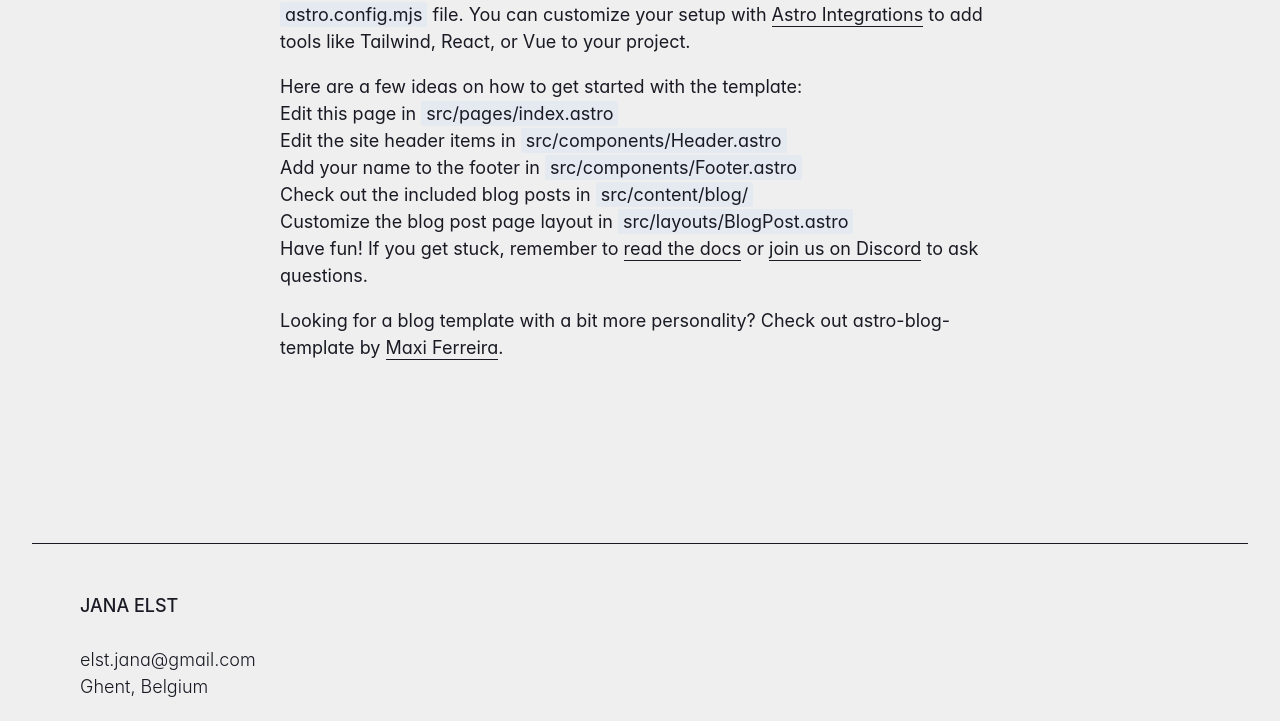
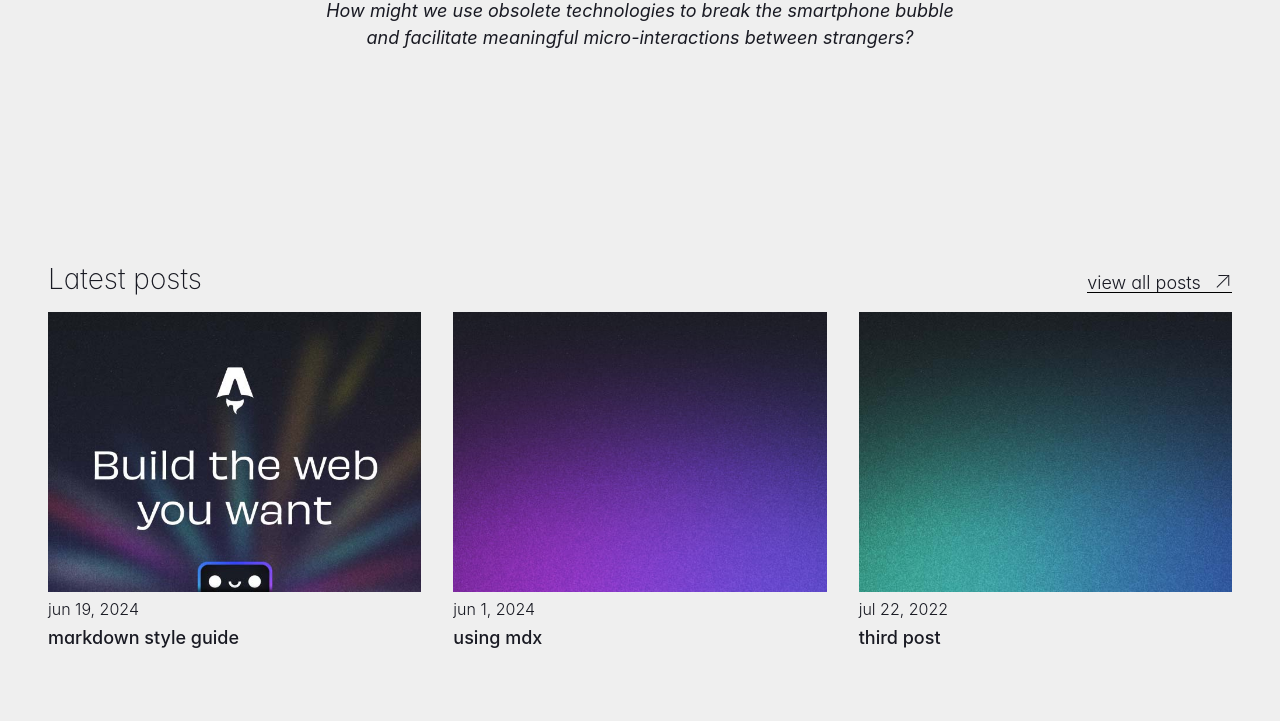
Before and after one commit to Jana-Elst/passionProject, an Astro site in the folder blog/: page / in a window 1280 px wide. Shown: the part 444-1165 px from the top of the page. Built offline with nearby package versions, Linux system fonts and the light colour scheme; Astro itself is replaced by a stand-in of ours; a web font is replaced by a local one.

Commit message:
redesign homepage with new hero section, blog post listing, and reusable button components.

```diff
--- /dev/null
+++ b/blog/src/components/BlogCard.astro
@@ -0,0 +1,57 @@
+---
+const { post } = Astro.props;
+import { Image } from "astro:assets";
+import FormattedDate from "../components/FormattedDate.astro";
+---
+
+<style>
+    a::after {
+        background-color: transparent;
+    }
+
+    .title {
+        font-size: var(--fs-1);
+        font-weight: 500;
+        line-height: normal;
+        text-transform: lowercase;
+    }
+
+    .date {
+        font-size: var(--fs-0);
+        font-style: normal;
+        font-weight: 300;
+        line-height: normal;
+
+        display: flex;
+        flex-wrap: wrap;
+        flex-direction: row;
+        text-transform: lowercase;
+
+        margin-bottom: 0.5rem;
+    }
+
+    img {
+        aspect-ratio: 4/3;
+        object-fit: cover;
+
+        transition: all 0.3s ease-in-out;
+    }
+
+    a:hover img {
+        filter: blur(2px); /* Apply blur effect */
+        opacity: 0.75; /* Slight transparency */
+    }
+</style>
+<a href={`${import.meta.env.BASE_URL}/blog/${post.id}/`}>
+    {
+        post.data.heroImage && (
+            <Image width={720} height={360} src={post.data.heroImage} alt="" />
+        )
+    }
+
+    <p class="date">
+        <FormattedDate date={post.data.pubDate} />
+    </p>
+
+    <h4 class="title">{post.data.title}</h4>
+</a>
--- /dev/null
+++ b/blog/src/components/BlogList.astro
@@ -0,0 +1,68 @@
+---
+interface Props {
+    posts: any[];
+}
+
+const { posts } = Astro.props;
+
+import BlogCard from "./BlogCard.astro";
+---
+
+<style>
+    li + li {
+        margin-top: 3rem;
+    }
+
+    .container-year {
+        display: flex;
+        gap: var(--space-2xs);
+        margin-bottom: var(--space-2xs);
+        align-items: center;
+    }
+
+    .divider {
+        border-radius: 100px;
+        margin: 3px 0px;
+        flex-grow: 2;
+        height: 1px;
+        background-color: transparent;
+    }
+
+    .year {
+        font-weight: 100;
+        font-size: var(--fs-3);
+    }
+
+    .container-year + ul {
+        margin-bottom: var(--space-xl);
+    }
+
+    @media screen and (min-width: 41rem) {
+        ul {
+            display: grid;
+            grid-template-columns: repeat(2, 1fr);
+            column-gap: var(--space-s);
+            row-gap: var(--space-l);
+        }
+
+        li + li {
+            margin-top: 0rem;
+        }
+    }
+
+    @media screen and (min-width: 66rem) {
+        ul {
+            grid-template-columns: repeat(3, 1fr);
+        }
+    }
+</style>
+
+<ul class="list">
+    {
+        posts.map((post) => (
+            <li>
+                <BlogCard post={post} />
+            </li>
+        ))
+    }
+</ul>
--- /dev/null
+++ b/blog/src/components/Button.astro
@@ -0,0 +1,175 @@
+---
+const { btnText, btnURL, btnFunction } = Astro.props;
+---
+
+<style>
+    div {
+        margin: 1rem 0;
+        font-weight: 300;
+    }
+
+    div a {
+        text-decoration: none;
+        color: var(--text-color);
+    }
+
+    a::after {
+        background-color: transparent;
+    }
+
+    .btn--back::before {
+        font-family: Inter;
+        content: "←";
+        padding-right: 0.5rem;
+    }
+
+    .btn--link {
+        /* border-bottom: 1px solid black;
+        padding-bottom: 0.1rem; */
+    }
+
+    .btn--link::after {
+        font-family: Inter;
+        content: "↗︎";
+        padding-left: 0.5rem;
+        font-size: 1.5rem;
+        font-weight: 200;
+
+        /* Reset global a::after styles */
+        position: static;
+        width: auto;
+        height: auto;
+        transform: none;
+        background-color: transparent;
+    }
+
+    .btn--top,
+    .btn--back {
+        background-color: transparent;
+        padding: 0;
+        color: var(--text-color);
+        font-weight: 300;
+        font-size: var(--fs-1);
+        border: none;
+    }
+
+    .btn--top {
+        /* border-bottom: 1px solid black; */
+        padding-bottom: 0.1rem;
+    }
+
+    .container__btn---link {
+        position: relative;
+        outline: none !important;
+        transition: 0.3s ease;
+    }
+
+    .container__btn---link::after {
+        content: "";
+        background-color: black;
+        position: absolute;
+        bottom: 0;
+        right: 0%;
+        height: 1px;
+        width: 100%;
+        /* transition: 0.2s; */
+    }
+
+    .container__btn---link:hover::after,
+    .container__btn---link:focus::after {
+        animation: line 1.2s ease;
+        animation-direction: normal;
+    }
+
+    .btn--back {
+        /* Additional styling */
+        position: relative;
+        outline: none !important;
+        transition: 1.2s;
+    }
+
+    .btn--back::after {
+        content: "";
+        background-color: black;
+        position: absolute;
+        bottom: 0;
+        right: 0;
+        height: 1px;
+        width: 0;
+        transition: 0.2s;
+    }
+
+    .btn--back:hover::after,
+    .btn--back:focus::after {
+        width: 100%;
+    }
+
+    @keyframes line {
+        0% {
+            width: 100%;
+            right: 0%;
+        }
+        25% {
+            width: 0%;
+            right: 0%;
+        }
+        50% {
+            width: 0%;
+            right: 100%;
+        }
+
+        75% {
+            width: 100%;
+            right: 0%;
+        }
+
+        100% {
+            width: 100%;
+            right: 0%;
+        }
+    }
+</style>
+
+<div>
+    {
+        btnFunction === "back" ? (
+            <button class="btn--back">{btnText}</button>
+        ) : btnFunction === "link" ? (
+            <span class="container__btn---link">
+                <a class="btn--link" href={btnURL} target="_blank">
+                    {btnText}
+                </a>
+            </span>
+        ) : btnFunction === "link-internal" ? (
+            <span class="container__btn---link">
+                <a class="btn--link" href={btnURL}>
+                    {btnText}
+                </a>
+            </span>
+        ) : btnFunction === "top" ? (
+            <div class="container__btn---link">
+                <button class="btn--top">{btnText}</button>
+            </div>
+        ) : (
+            <a href={btnURL}>{btnText}</a>
+        )
+    }
+</div>
+
+<script>
+    document.addEventListener("DOMContentLoaded", () => {
+        const buttonTop = document.querySelector(".btn--top");
+        const buttonBack = document.querySelector(".btn--back");
+
+        const handleScrollToTop = () => {
+            window.scrollTo({ top: 0, behavior: "smooth" });
+        };
+
+        const handleBack = () => {
+            window.history.back();
+        };
+
+        buttonTop?.addEventListener("click", handleScrollToTop);
+        buttonBack?.addEventListener("click", handleBack);
+    });
+</script>
--- a/blog/src/pages/index.astro
+++ b/blog/src/pages/index.astro
@@ -1,49 +1,90 @@
 ---
-import BaseHead from '../components/BaseHead.astro';
-import Footer from '../components/Footer.astro';
-import Header from '../components/Header.astro';
-import { SITE_DESCRIPTION, SITE_TITLE } from '../consts';
+import BaseHead from "../components/BaseHead.astro";
+import Footer from "../components/Footer.astro";
+import Header from "../components/Header.astro";
+import BlogList from "../components/BlogList.astro";
+
+import { SITE_DESCRIPTION, SITE_TITLE } from "../consts";
+import Button from "../components/Button.astro";
+
+import { getCollection } from "astro:content";
+
+const posts = (await getCollection("blog"))
+	.sort((a, b) => b.data.pubDate.valueOf() - a.data.pubDate.valueOf())
+	.slice(0, 3);
 ---
 
 <!doctype html>
 <html lang="en">
-	<head>
-		<BaseHead title={SITE_TITLE} description={SITE_DESCRIPTION} />
-	</head>
+	<style>
+		.hero {
+			display: grid;
+			grid-template-columns: 1fr;
+			grid-template-rows: 65vh;
+			align-items: center;
+		}
+		.hero__content{
+			margin-bottom: 10vh;
+		}
+		.title {
+			font-size: var(--fs-4);
+			font-weight: 700;
+			text-align: center;
+		}
+		.subtitle {
+			font-size: var(--fs-1);
+			font-style: italic;
+			text-align: center;
+		}
+
+		.content {
+			margin: 0 var(--space-m);
+		}
+
+		h2 {
+			font-weight: 200;
+			font-size: var(--fs-2);
+			margin: 0;
+			padding: 0;
+		}
+
+		.blog__header {
+			display: flex;
+			justify-content: space-between;
+			align-items: baseline;
+		}
+	</style>
+
+	<BaseHead title={SITE_TITLE} description={SITE_DESCRIPTION} />
+
 	<body>
 		<Header />
 		<main>
-			<h1>🧑‍🚀 Hello, Astronaut!</h1>
-			<p>
-				Welcome to the official <a href="https://astro.build/">Astro</a> blog starter template. This template
-				serves as a lightweight, minimally-styled starting point for anyone looking to build a personal
-				website, blog, or portfolio with Astro.
-			</p>
-			<p>
-				This template comes with a few integrations already configured in your
-				<code>astro.config.mjs</code> file. You can customize your setup with
-				<a href="https://astro.build/integrations">Astro Integrations</a> to add tools like Tailwind,
-				React, or Vue to your project.
-			</p>
-			<p>Here are a few ideas on how to get started with the template:</p>
-			<ul>
-				<li>Edit this page in <code>src/pages/index.astro</code></li>
-				<li>Edit the site header items in <code>src/components/Header.astro</code></li>
-				<li>Add your name to the footer in <code>src/components/Footer.astro</code></li>
-				<li>Check out the included blog posts in <code>src/content/blog/</code></li>
-				<li>Customize the blog post page layout in <code>src/layouts/BlogPost.astro</code></li>
-			</ul>
-			<p>
-				Have fun! If you get stuck, remember to
-				<a href="https://docs.astro.build/">read the docs</a>
-				or <a href="https://astro.build/chat">join us on Discord</a> to ask questions.
-			</p>
-			<p>
-				Looking for a blog template with a bit more personality? Check out
-				<a href="https://github.com/Charca/astro-blog-template">astro-blog-template</a>
-				by <a href="https://twitter.com/Charca">Maxi Ferreira</a>.
-			</p>
+			<div class="hero">
+				<div class="hero__content">
+					<h1 class="title">[DIS]CONNECT</h1>
+					<p class="subtitle">
+						How might we use obsolete technologies to break the
+						smartphone bubble <br />and facilitate meaningful
+						micro-interactions between strangers?
+					</p>
+				</div>
+				<div class="content">
+					<!-- Latest posts -->
+					<section class="blog">
+						<div class="blog__header">
+							<h2>Latest posts</h2>
+							<Button
+								btnText="view all posts"
+								btnURL={import.meta.env.BASE_URL + "/blog"}
+								btnFunction="link-internal"
+							/>
+						</div>
+						<BlogList posts={posts} />
+					</section>
+				</div>
+			</div>
+			<Footer />
 		</main>
-		<Footer />
 	</body>
 </html>
--- a/blog/src/styles/global.css
+++ b/blog/src/styles/global.css
@@ -63,10 +63,10 @@ body {
 }
 
 main {
-	width: 720px;
+	/* width: 720px;
 	max-width: calc(100% - 2em);
 	margin: auto;
-	padding: 3em 1em;
+	padding: 3em 1em; */
 }
 
 h1,
@@ -179,7 +179,6 @@ table {
 img {
 	max-width: 100%;
 	height: auto;
-	border-radius: 8px;
 }
 
 code {
```
